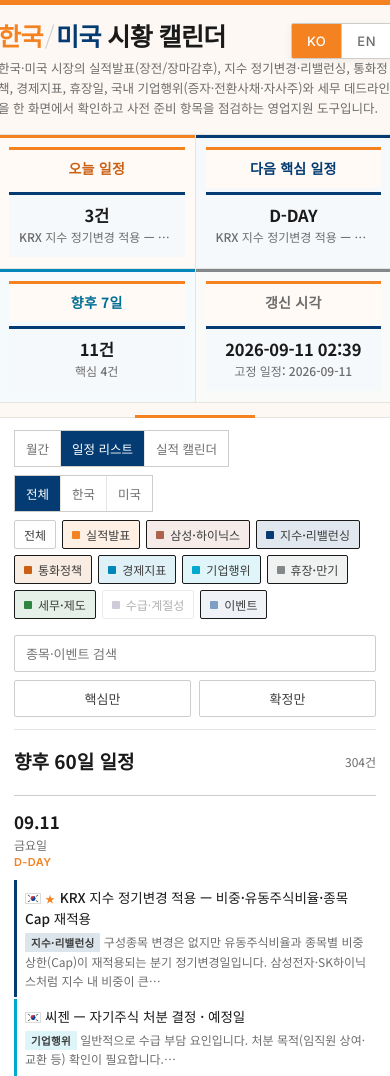
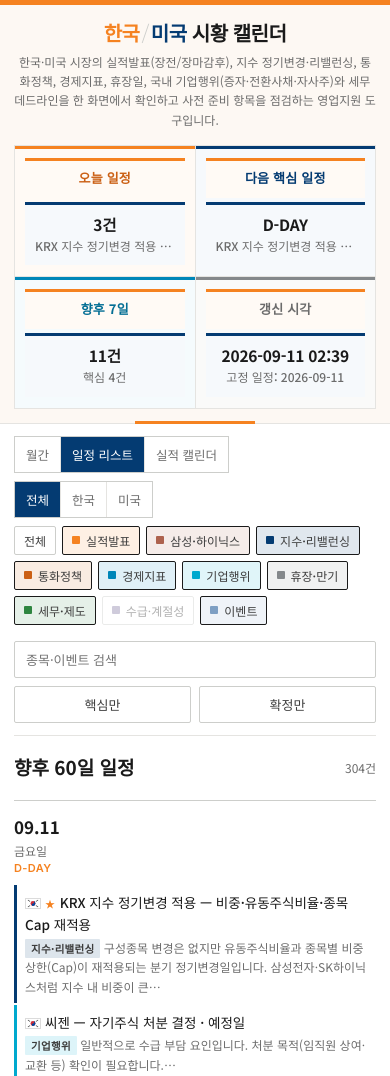
Before and after one commit to bluelagoon1222/Market-Calendar-Korea, a plain HTML site: page index.html in a window 390 px wide. Shown: the top 1076 px of the page. Drawn offline with Linux system fonts and the light colour scheme.

Commit message:
Add files via upload

```diff
--- a/index.html
+++ b/index.html
@@ -43,10 +43,6 @@ h1 .h-us{color:var(--blue)}
 h1 .h-sl{color:var(--hair);font-weight:300;margin:0 2px}
 h1 .h-tail{color:var(--ink)}
 .sub{font-size:14px;color:var(--muted);margin:10px auto 0;max-width:860px}
-.lang{position:absolute;top:0;right:0;display:flex;border:1px solid var(--hair);border-radius:2px;overflow:hidden;box-shadow:0 2px 8px rgba(0,0,0,.06)}
-.lang button{font-family:var(--font-en);font-size:13px;font-weight:500;letter-spacing:.5px;padding:9px 15px;background:#fff;color:var(--muted);border:0;cursor:pointer}
-.lang button+button{border-left:1px solid var(--hair)}
-.lang button.on{background:var(--orange);color:#fff}
 
 /* status strip */
 .strip{display:grid;grid-template-columns:repeat(4,1fr);gap:1px;background:var(--hair-soft);
@@ -222,10 +218,9 @@ footer b{color:var(--body)}
   .chip{padding:5px 9px;font-size:12px}
   input[type=search]{flex:1 1 100%;min-width:0}
   .btn{flex:1 1 auto;text-align:center}
-  header{padding:16px 0 14px}
-  h1{font-size:25px;letter-spacing:-.6px;padding-right:74px;text-align:left}
-  .lang{top:2px}
-  .sub{font-size:12.5px;text-align:left;margin-top:8px}
+  header{margin:0 -14px;padding:16px 14px 14px}
+  h1{font-size:23px;letter-spacing:-.5px;overflow-wrap:anywhere}
+  .sub{font-size:12.5px;margin-top:8px}
   .strip div{padding:9px 10px 11px}
   .strip .vl small{font-size:12px}
   .strip .lb{font-size:14px}
@@ -237,8 +232,14 @@ footer b{color:var(--body)}
   .row .t{font-size:13.5px}
   td,th{font-size:12px;padding:6px 8px}
 }
+@media (max-width:430px){
+  h1{font-size:20px}
+  .sub{font-size:12px}
+  .strip .lb{font-size:13px}
+  .strip .vl{font-size:15.5px}
+}
 @media print{
-  .bar,.lang,.acts,.x,.mon .btn{display:none}
+  .bar,.acts,.x,.mon .btn{display:none}
   .cell{min-height:112px}
   body{font-size:11px}
 }
@@ -281,9 +282,6 @@ footer b{color:var(--body)}
     <div>
       <h1 data-i18n="t1"><span class="h-kr">한국</span><span class="h-sl">/</span><span class="h-us">미국</span> <span class="h-tail">시황 캘린더</span></h1>
       <p class="sub" data-i18n="sub">한국·미국 시장의 실적발표(장전/장마감후), 지수 정기변경·리밸런싱, 통화정책, 경제지표, 휴장일, 국내 기업행위(증자·전환사채·자사주)와 세무 데드라인을 한 화면에서 확인하고 사전 준비 항목을 점검하는 영업지원 도구입니다.</p>
-    </div>
-    <div class="lang">
-      <button id="ko" class="on">KO</button><button id="en">EN</button>
     </div>
   </div>
   <div class="strip">
@@ -399,8 +397,7 @@ const I18N = {
 };
 const KO_TEXT = {};
 document.querySelectorAll('[data-i18n]').forEach(el=>KO_TEXT[el.dataset.i18n]=el.innerHTML);
-let LANG = 'ko';
-try{ LANG = localStorage.getItem('mc-lang')||'ko'; }catch(e){}
+const LANG = 'ko';   // 한국어 전용 (영문 전환 미사용)
 
 const CAT = {
   earnings:{c:'#F58220'}, semi:{c:'#AD624E'},  index:{c:'#043B72'},
@@ -806,18 +803,10 @@ document.getElementById('next').onclick=()=>{ ST.cursor.setMonth(ST.cursor.getMo
 document.getElementById('tod').onclick=()=>{ ST.cursor=new Date(); renderMonth(); };
 
 function applyLang(){
-  document.documentElement.lang=LANG;
-  document.getElementById('ko').classList.toggle('on',LANG==='ko');
-  document.getElementById('en').classList.toggle('on',LANG==='en');
   document.querySelectorAll('[data-i18n]').forEach(el=>{
-    const k=el.dataset.i18n;
-    el.innerHTML = LANG==='en' ? (I18N.en[k]||KO_TEXT[k]) : KO_TEXT[k];
+    el.innerHTML = KO_TEXT[el.dataset.i18n];
   });
-  document.getElementById('q').placeholder = LANG==='en'?'Search ticker or event':'종목·이벤트 검색';
-  document.title = LANG==='en' ? 'Korea / US Market Calendar' : '한국/미국 시황 캘린더';
 }
-document.getElementById('ko').onclick=()=>{ LANG='ko'; try{localStorage.setItem('mc-lang','ko')}catch(e){}; chipsInit(); render(); };
-document.getElementById('en').onclick=()=>{ LANG='en'; try{localStorage.setItem('mc-lang','en')}catch(e){}; chipsInit(); render(); };
 
 /* ------------------------------------------------------------------ boot */
 function fitToScreen(){
```
